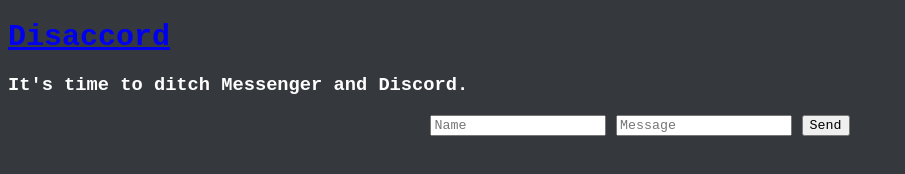
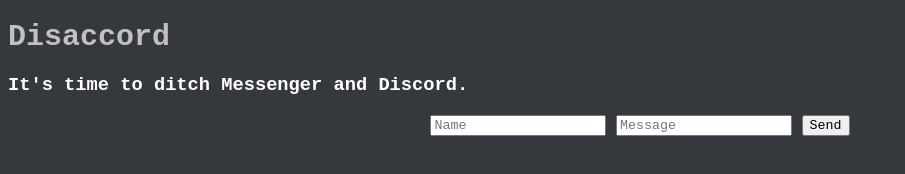
Before and after one commit to FeFiFoFaiza/NodeDemo, a website: page index.html in a window 1280 px wide. Shown: the whole page, without its empty margins (0-905 px from the left). Drawn offline with nearby package versions, Linux system fonts and the light colour scheme; no server answers.

Commit message:
added link

```diff
--- a/index.html
+++ b/index.html
@@ -7,7 +7,7 @@
 
 <body style="background-color: rgb(53, 57, 62); font-family: 'Courier New', Courier, monospace;">
 	<h1 style="font-weight: bold; color: silver; font-size: 30px; text-align: left; margin-top: 20px;">
-		<a href="https://github.com/FeFiFoFaiza/NodeDemo">Disaccord</a>
+		<a href="https://github.com/FeFiFoFaiza/NodeDemo" style="color: silver; text-decoration: none;">Disaccord</a>
 	</h1>
 	<div>
 		<h3 style="color:white; text-align:left;">
```
